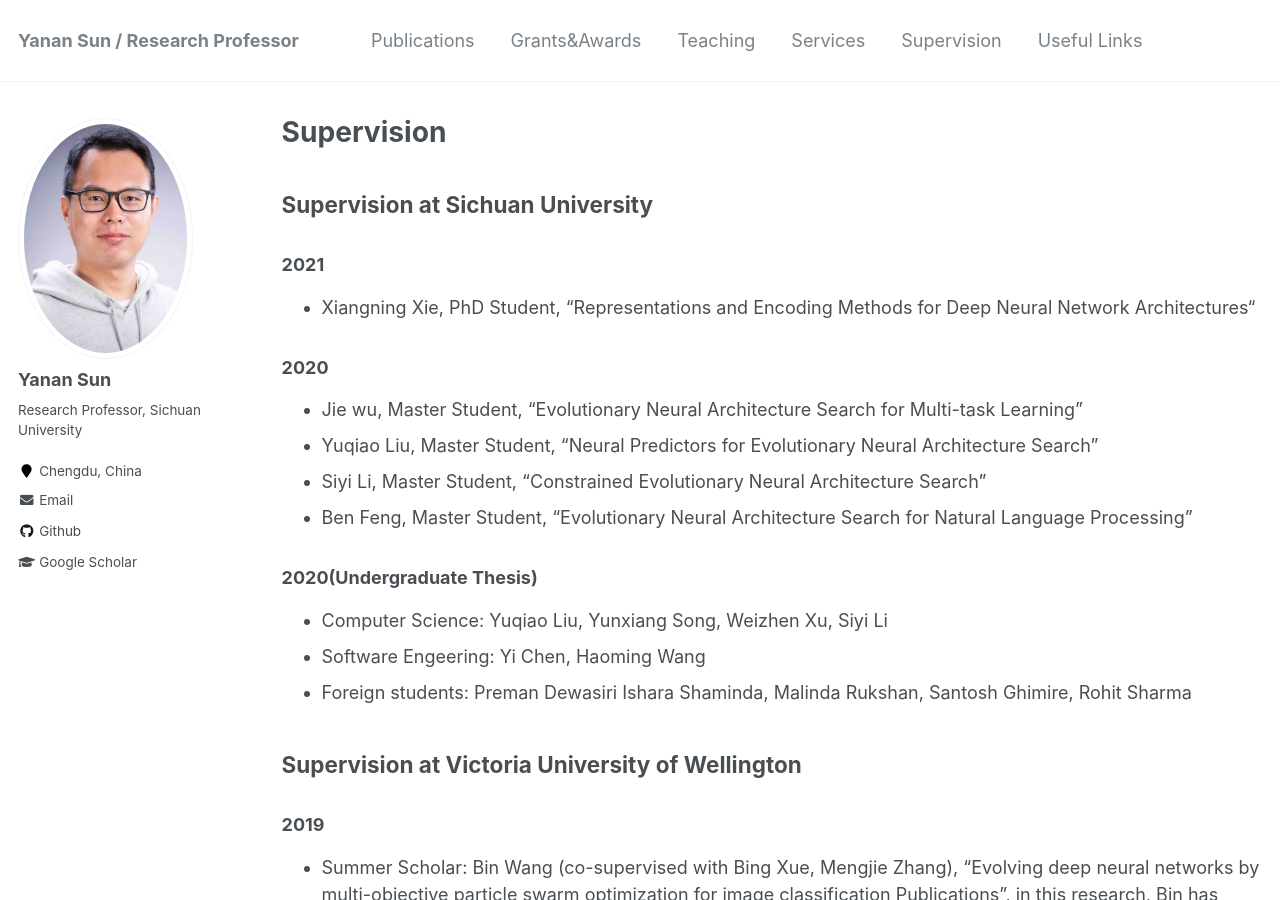
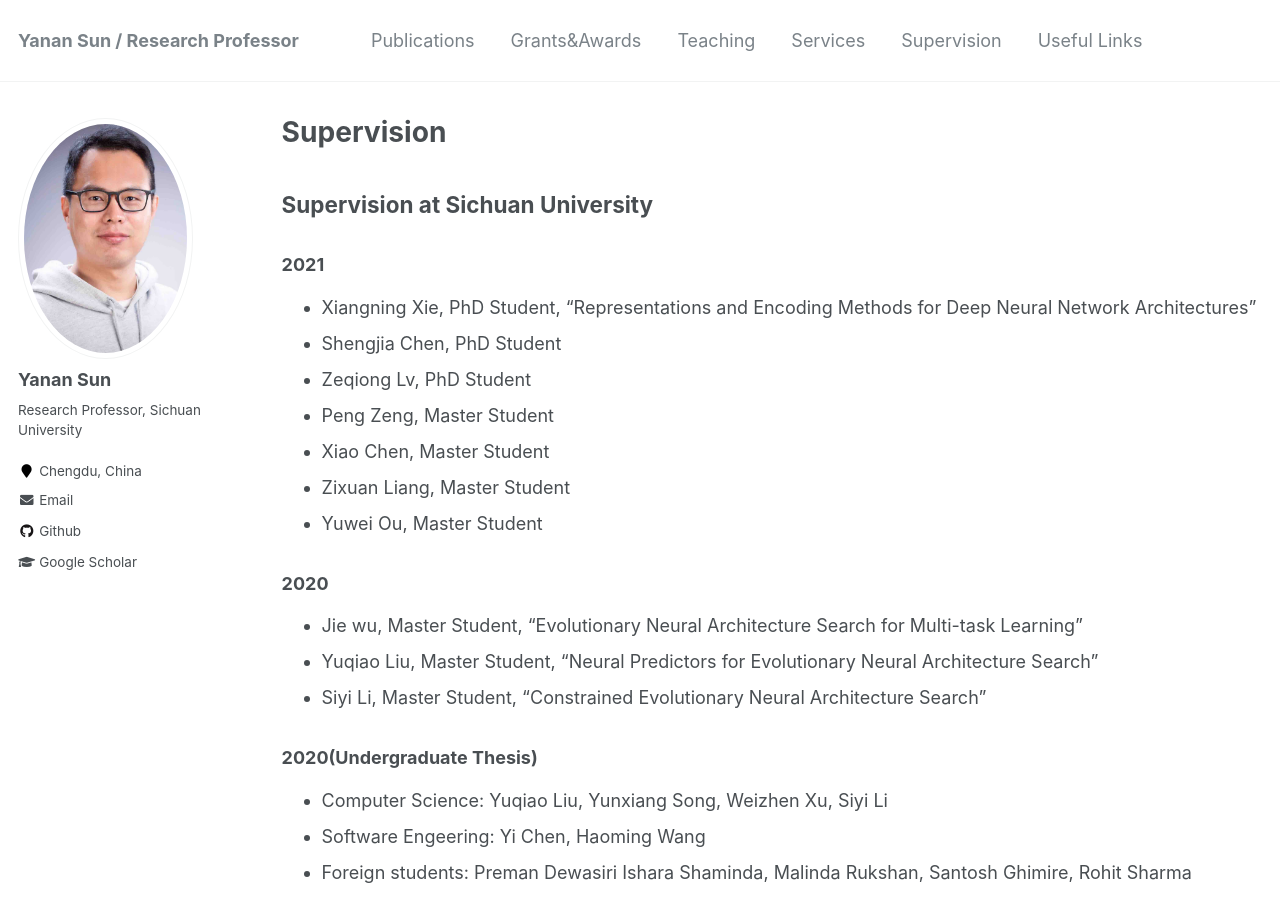
Before and after one commit to yn-sun/yn-sun.github.io, a Jekyll site: the page built from _pages/supervision.md, in a window 1280 px wide and 900 px high. Built offline with Jekyll 4.4.1, drawn with Linux system fonts in a browser that asks for light colours; comment, search, counter and statistics services are not loaded.

Commit message:
Update supervision.md

```diff
--- a/_pages/supervision.md
+++ b/_pages/supervision.md
@@ -7,13 +7,18 @@ author_profile: true
 
 ## Supervision at Sichuan University
 ### 2021
-* Xiangning Xie, PhD Student, “Representations and Encoding Methods for Deep Neural Network Architectures“
+* Xiangning Xie, PhD Student, "Representations and Encoding Methods for Deep Neural Network Architectures"
+* Shengjia Chen, PhD Student
+* Zeqiong Lv, PhD Student
+* Peng Zeng, Master Student
+* Xiao Chen, Master Student
+* Zixuan Liang, Master Student
+* Yuwei Ou, Master Student
 
 ### 2020
 * Jie wu, Master Student, “Evolutionary Neural Architecture Search for Multi-task Learning”
 * Yuqiao Liu, Master Student, “Neural Predictors for Evolutionary Neural Architecture Search”
 * Siyi Li, Master Student, “Constrained Evolutionary Neural Architecture Search”
-* Ben Feng, Master Student, “Evolutionary Neural Architecture Search for Natural Language Processing”
 
 ### 2020(Undergraduate Thesis)
 * Computer Science: Yuqiao Liu, Yunxiang Song, Weizhen Xu, Siyi Li
```
